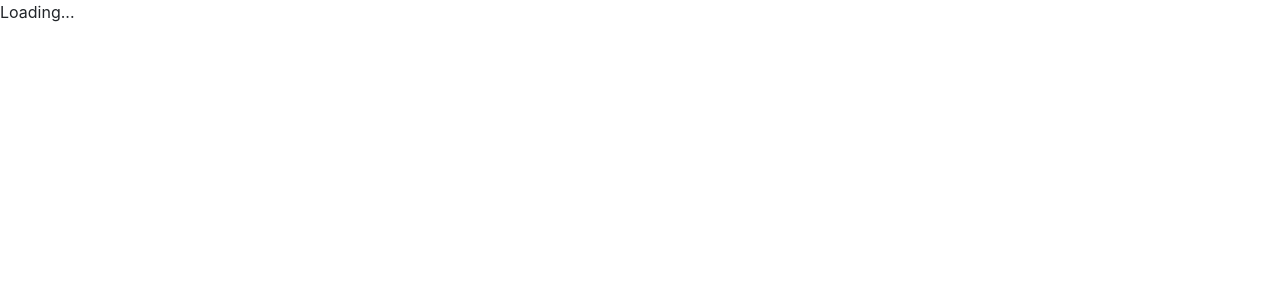
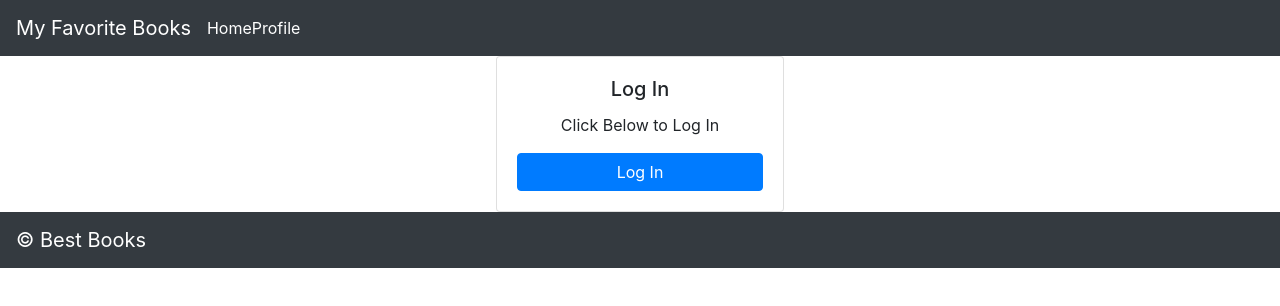
Before and after one commit to AL0YSI0US/best-books-front-end, a React (Create React App) app: page /Login in a window 1280 px wide. Shown: the top 306 px of the page. Built offline with nearby package versions, Linux system fonts and the light colour scheme.

Commit message:
preparing for auth0 use

```diff
--- a/package.json
+++ b/package.json
@@ -3,7 +3,7 @@
   "version": "0.1.0",
   "private": true,
   "dependencies": {
-    "@auth0/auth0-react": "^1.3.0",
+    "@auth0/auth0-react": "^1.4.0",
     "@testing-library/jest-dom": "5.11.9",
     "@testing-library/react": "11.2.5",
     "@testing-library/user-event": "12.8.0",
--- a/src/App.js
+++ b/src/App.js
@@ -1,26 +1,36 @@
+'use strict';
 import React from 'react';
+import { withAuth0 } from '@auth0/auth0-react';
 import Header from './Header';
+import MyFavoriteBooks from './MyFavoriteBooks.js';
+import Login from './Login.js';
+import Profile from './Profile';
+
+// import Profile from './Profile.js';
+import Footer from './Footer';
 import IsLoadingAndError from './IsLoadingAndError';
-import Footer from './Footer';
 import {
   BrowserRouter as Router,
   Switch,
   Route
 } from "react-router-dom";
+import './App.css';
 
 class App extends React.Component {
 
   render() {
     console.log('app', this.props);
-    return(
+    return (
       <>
         <Router>
           <IsLoadingAndError>
             <Header />
             <Switch>
-              <Route exact path="/">
-                {/* TODO: if the user is logged in, render the `MyFavoriteBooks` component, if they are not, render the `Login` component */}
-              </Route>
+              <Route exact path="/" />
+              {/* TODO: if the user is logged in, render the `MyFavoriteBooks` component, if they are not, render the `Login` component */}
+              <Route path="/Login" component={Login} />
+              <Route path="/Profile" component={Profile} />
+              <Route path="/MyFavoriteBooks" component={MyFavoriteBooks} />
               {/* TODO: add a route with a path of '/profile' that renders a `Profile` component */}
             </Switch>
             <Footer />
@@ -31,4 +41,4 @@ class App extends React.Component {
   }
 }
 
-export default App;
+export default withAuth0(App);
--- a/src/Footer.js
+++ b/src/Footer.js
@@ -1,3 +1,4 @@
+'use strict';
 import React from 'react';
 import 'bootstrap/dist/css/bootstrap.min.css';
 import Navbar from 'react-bootstrap/Navbar';
--- a/src/Header.js
+++ b/src/Header.js
@@ -1,3 +1,4 @@
+'use strict';
 import React from 'react';
 import 'bootstrap/dist/css/bootstrap.min.css';
 import Navbar from 'react-bootstrap/Navbar';
--- a/src/Login.js
+++ b/src/Login.js
@@ -1,22 +1,32 @@
 import React from 'react';
+import { withAuth0 } from '@auth0/auth0-react';
 import 'bootstrap/dist/css/bootstrap.min.css';
 import Card from 'react-bootstrap/Card';
+import LoginButton from './LoginButton.js';
+import LogoutButton from './LogoutButton.js';
 import './Login.css';
 
 class Login extends React.Component {
   render() {
-    return(
+    const { user, isAuthenticated } = this.props.auth0;
+    console.log(user);
+    return (
+      <div>
         <Card style={{ width: '18rem' }}>
           <Card.Body>
             <Card.Title>Log In</Card.Title>
             <Card.Text>
               Click Below to Log In
           </Card.Text>
+            {isAuthenticated ? <LogoutButton /> : <LoginButton />}
+            {isAuthenticated ? user.name : ''}
+            {isAuthenticated ? <img src={user.picture} /> : ''}
             {/* TODO: add a `LoginButton` component here that will log the user in with Auth0 */}
           </Card.Body>
         </Card>
+      </div>
     )
   }
 }
 
-export default Login;
+export default withAuth0(Login);
--- a/src/LoginButton.js
+++ b/src/LoginButton.js
@@ -0,0 +1,18 @@
+'use strict';
+
+import React from 'react';
+import 'bootstrap/dist/css/bootstrap.min.css';
+import { useAuth0 } from "@auth0/auth0-react";
+
+const LoginButton = () => {
+  const { loginWithRedirect } = useAuth0();
+  return (
+    <button
+      className="btn btn-primary btn-block"
+      onClick={() => loginWithRedirect()}
+    >
+      Log In
+    </button>
+  );
+};
+export default LoginButton;
--- a/src/LogoutButton.js
+++ b/src/LogoutButton.js
@@ -0,0 +1,21 @@
+'use strict';
+
+import React from "react";
+import { useAuth0 } from "@auth0/auth0-react";
+
+const LogoutButton = () => {
+  const { logout } = useAuth0();
+  return (
+    <button
+      className="btn btn-danger btn-block"
+      onClick={() =>
+        logout({
+          returnTo: window.location.origin,
+        })
+      }
+    >
+      Log Out
+    </button>
+  );
+};
+export default LogoutButton;
--- a/src/MyFavoriteBooks.js
+++ b/src/MyFavoriteBooks.js
@@ -3,15 +3,20 @@ import 'bootstrap/dist/css/bootstrap.min.css';
 import Jumbotron from 'react-bootstrap/Jumbotron';
 import './MyFavoriteBooks.css';
 
+
 class MyFavoriteBooks extends React.Component {
   render() {
-    return(
+    const { user, isAuthenticated } = this.props.auth0;
+    console.log(user);
+    return (
+      <div>
         <Jumbotron>
           <h1>My Favorite Books</h1>
           <p>
             This is a collection of my favorite books
           </p>
         </Jumbotron>
+      </div>
     )
   }
 }
--- a/src/index.js
+++ b/src/index.js
@@ -1,11 +1,16 @@
 import React from 'react';
 import ReactDOM from 'react-dom';
 import App from './App';
+import { Auth0Provider } from "@auth0/auth0-react";
 
 // TODO: wrap everything in Auth0
 ReactDOM.render(
-  <React.StrictMode>
-    <App />
-  </React.StrictMode>,
-  document.getElementById('root')
+  <Auth0Provider
+  domain="aloysious.us.auth0.com"
+  clientId="uEH9inT1PgNl7BW3jm7m0ZOHypqvIWDD"
+  redirectUri={window.location.origin}
+>
+  <App />
+</Auth0Provider>,
+document.getElementById("root")
 );
```
Also changed, not shown: src/App.css (added), 1 other file (tests, documents, lock files or other folders). Lines whose indentation alone changed are shown as unchanged.
